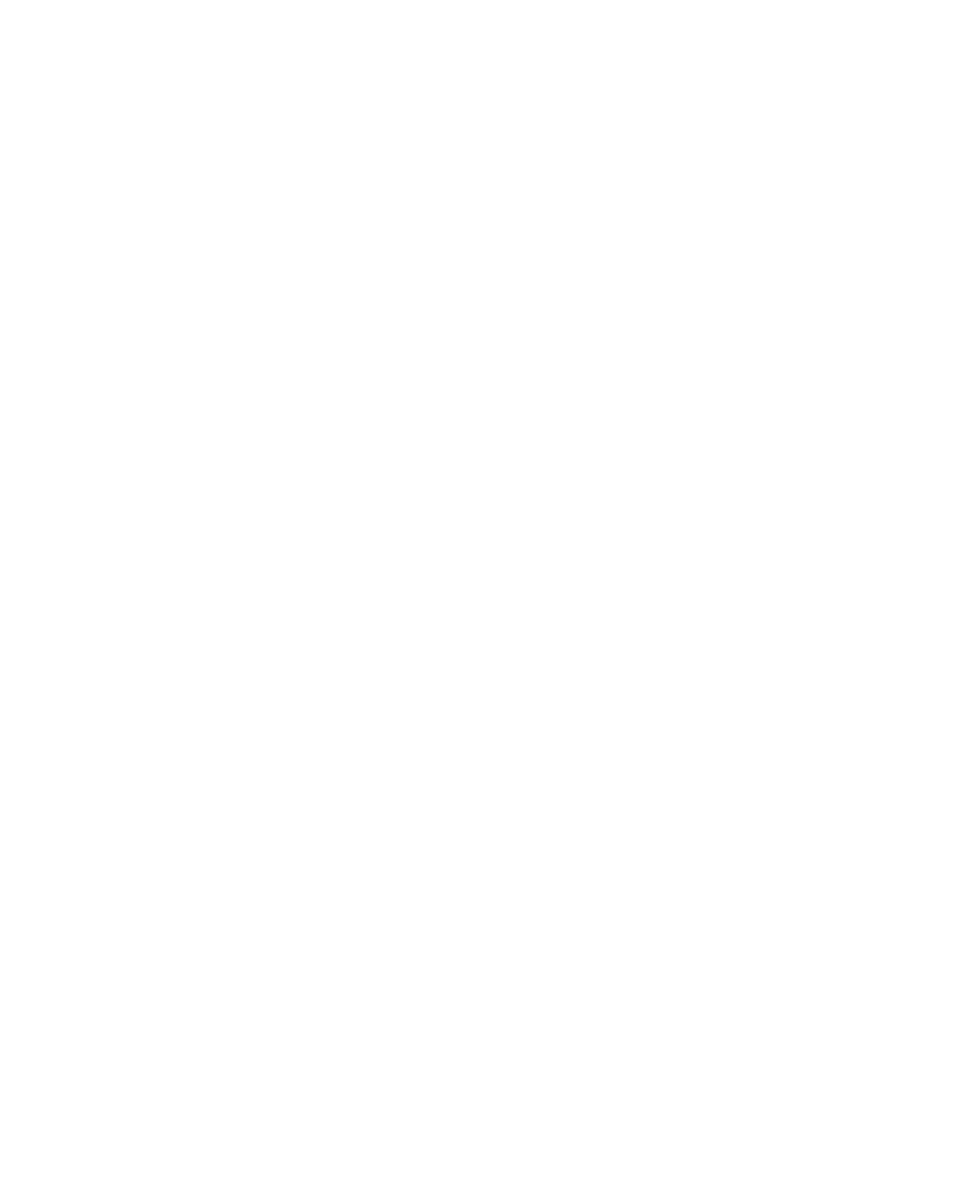
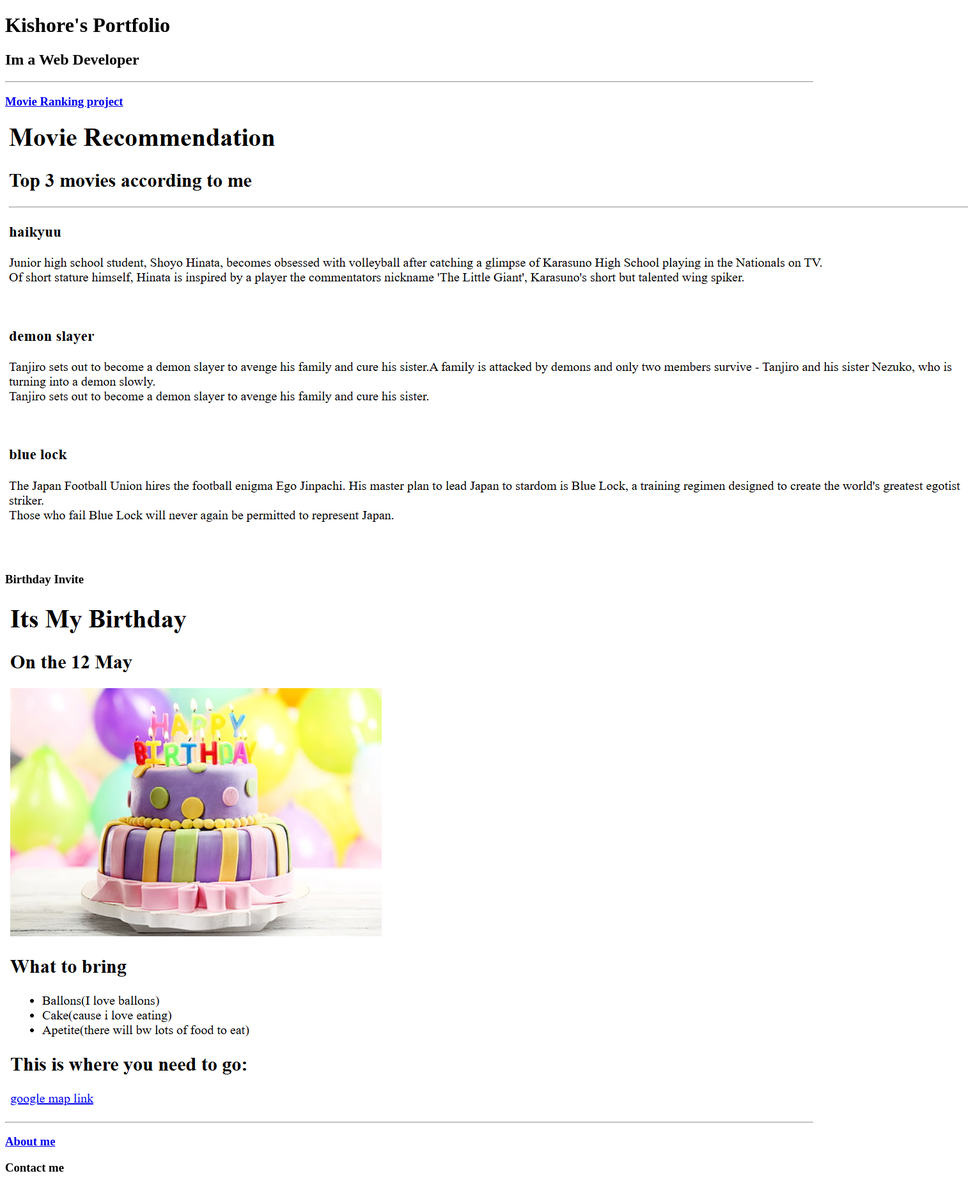
Before and after one commit to kishore240/html-portfolio, a plain HTML site: page index.html in a window 1280 px wide. Shown: the whole page at 64% size, 1514 px wide, since content can reach past the window. Before the commit the page ends 800 px from the top, so only its background shows below. Drawn offline with Linux system fonts and the light colour scheme.

Commit message:
Update index.html

```diff
--- a/index.html
+++ b/index.html
@@ -3,22 +3,19 @@
 <head>
     <meta charset="UTF-8">
     <meta name="viewport" content="width=device-width, initial-scale=1.0">
-    <title>Document</title>
+    <title>Kishore Portfolio</title>
 </head>
 <body>
+    <h1>Kishore's Portfolio</h1>
+    <h2>Im a Web Developer</h2>
+    <hr>
+    <h3><a href="./public/movie-ranking.html" >Movie Ranking project</a></h3>
+    <img src="./assets/images/Movie recommmendation.png" alt="movie project">
+    <h3><a href="./public/birthday-invite.html"></a>Birthday Invite</h3>
+    <img src="./assets/images/birthday invite.png" alt="Birthday Invite">
+    <hr>
+    <h3><a href="./public/about.html">About me</a></h3>
+    <h3><a href="./public/contact.html"></a>Contact me</h3>
 
 </body>
 </html>
-<!-- TODO 2: Add Your previous projects' HTML into the public folder -->
-
-<!-- TODO 3: Take screenshots of your project previews and add the images to the images folder -->
-
-<!-- TODO 4: Add titles/subtitles etc. -->
-
-<!-- TODO 5: Add a link to the project pages -->
-
-<!-- TODO 6: Add images to show the project previews
-HINT for TODO 6: You can use the height attribute set to 200 to make the image smaller:
-https://developer.mozilla.org/en-US/docs/Web/HTML/Element/img#attr-height -->
-
-<!-- TODO 7: Add the Contact Me and About Me page links -->
```
